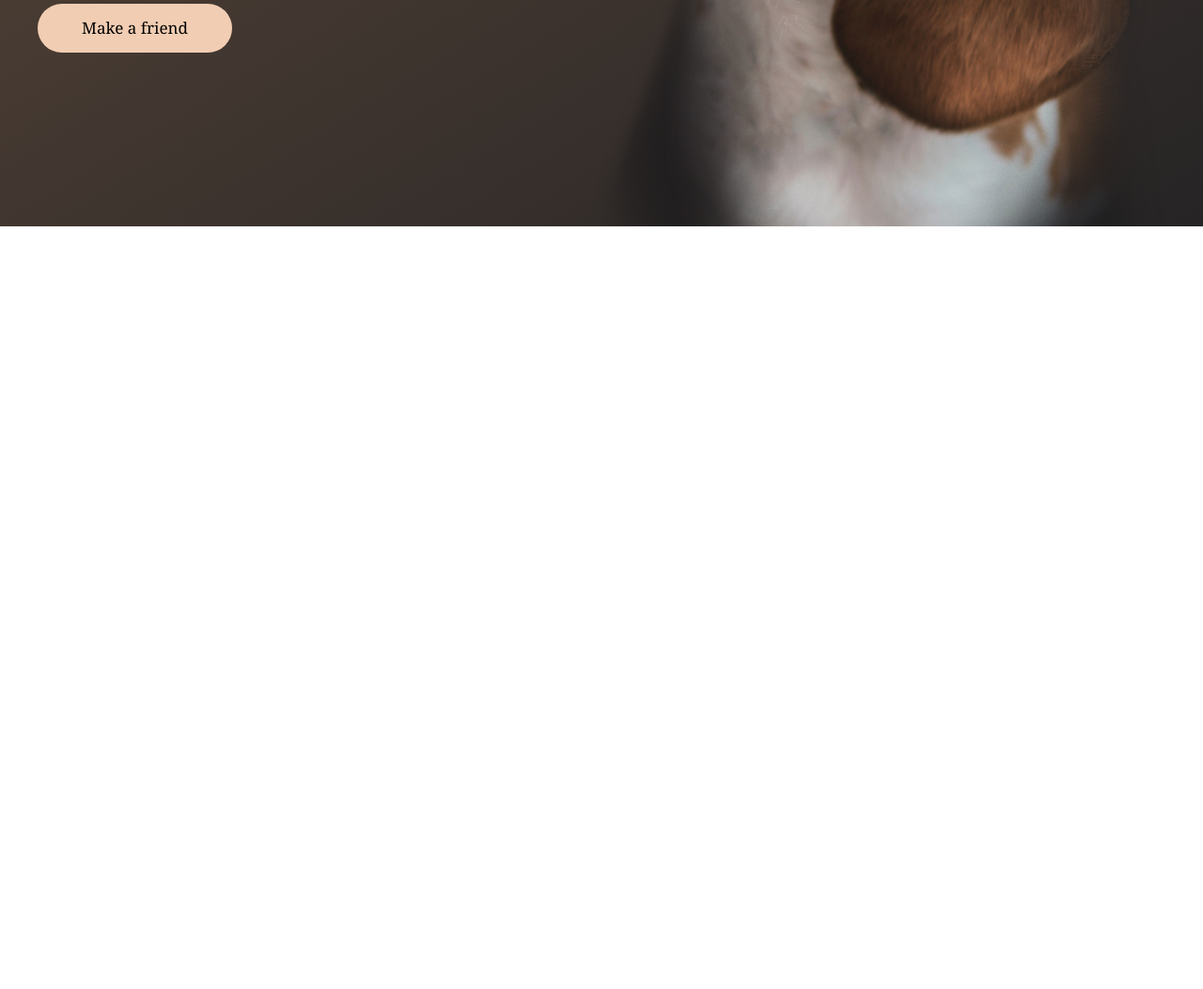
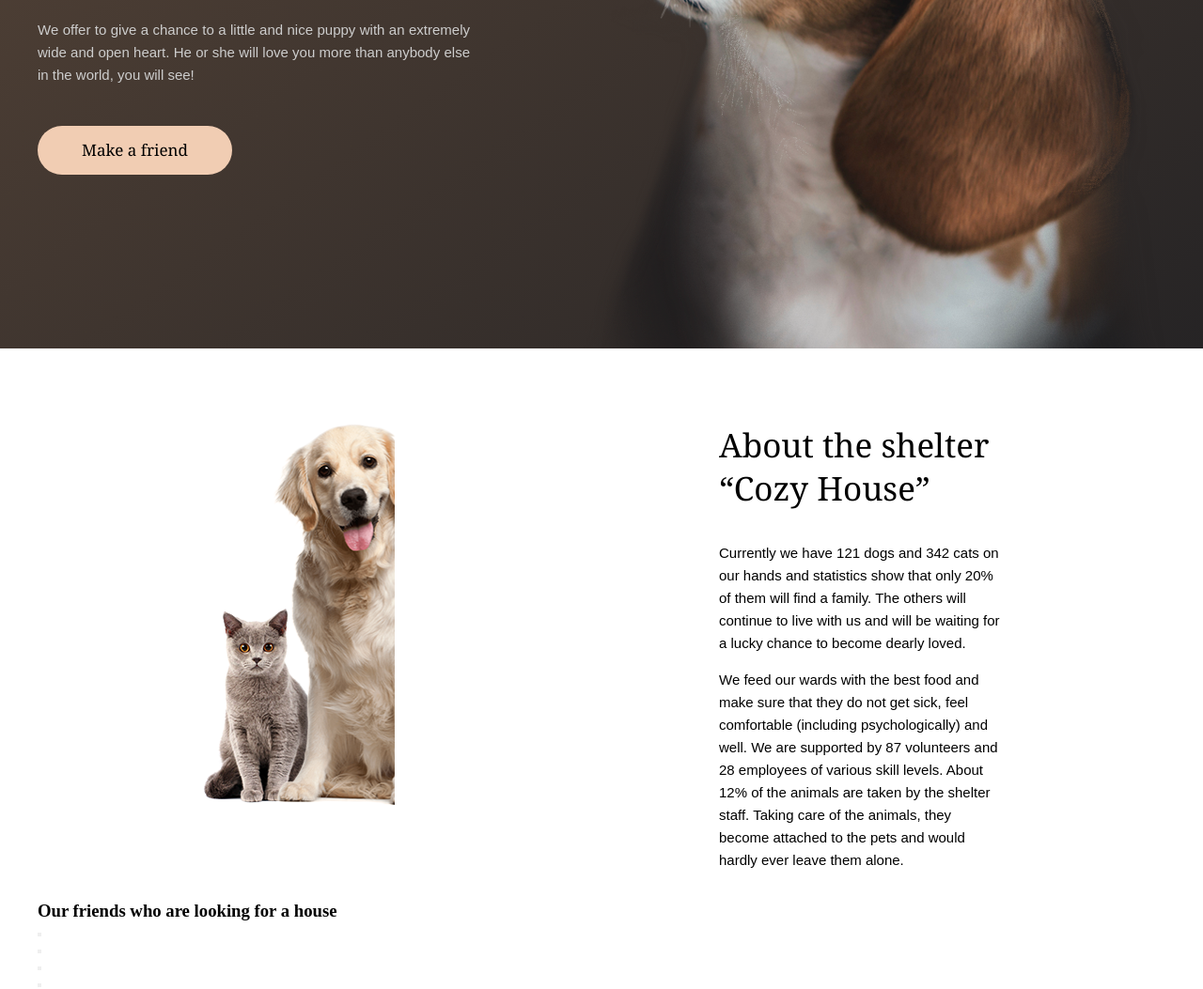
Before and after one commit to Lebedev-023046/projects, a plain HTML site: page shelter/pages/main/index.html in a window 1280 px wide. Shown: the part 537-1590 px from the top of the page at 94% size. Before the commit the page ends 800 px from the top, so only its background shows below. Drawn offline with Linux system fonts and the light colour scheme.

Commit message:
feat: add about section

```diff
--- a/shelter/pages/main/index.html
+++ b/shelter/pages/main/index.html
@@ -8,8 +8,9 @@
     <title>Shelter</title>
 </head>
 <body>
-    <section class="start-screen">
+
     <header class="header">
+        <div class="header-container">
             <div class="logo">
                 <h1 class="title">Cozy House</h1>
                 <h3 class="subtitle">Shelter for pets in Boston</h3>
@@ -22,7 +23,11 @@
                     <li class="nav-item"><a href="#" class="nav-link">Contacts</a></li>
                 </ul>
             </nav>
+        </div>
     </header>
+
+    <main class="main">
+        <section class="start-screen">
             <section class="start-screen-content">
                 <article class="content">
                     <h2 class="heading">Not only people need a house</h2>
@@ -40,8 +45,65 @@
             </section>
         </section>
         <div class="wrapper">
-        <main class="main"></main>
+            <section class="about">
+
+                <section class="about-content">
+                    <article class="about-pets">
+
+                    </article>
+                    <article class="content">
+                        <h3 class="heading">
+                            About the shelter “Cozy House”
+                        </h3>
+                        <p class="subheading">
+                            Currently we have 121 dogs and 342 cats on our hands and
+                            statistics show that only 20% of them will find a family.
+                            The others will continue to live with us and will be waiting
+                            for a lucky chance to become dearly loved.
+                        </p>
+                        <p class="subheading">
+                            We feed our wards with the best food and make sure that they
+                            do not get sick, feel comfortable (including psychologically)
+                            and well. We are supported by 87 volunteers and 28 employees of
+                            various skill levels. About 12% of the animals are taken by the shelter
+                            staff. Taking care of the animals, they become attached to the pets and
+                            would hardly ever leave them alone.
+                        </p>
+                    </article>
+                </section>
+            </section>
+
+            <section class="pets">
+
+                <section class="pets-content">
+                    <h3 class="heading">Our friends who are looking for a house</h3>
+                </section>
+
+                <section class="slider">
+                    <article class="card">
+                        <div class="picture"></div>
+                        <div class="name"></div>
+                        <button class="button-lm"></button>
+                    </article>
+                    <article class="card">
+                        <div class="picture"></div>
+                        <div class="name"></div>
+                        <button class="button-lm"></button>
+                    </article>
+                    <article class="card">
+                        <div class="picture"></div>
+                        <div class="name"></div>
+                        <button class="button-lm"></button>
+                    </article>
+                </section>
+
+                <button class="primary-button"></button>
+
+            </section>
         </div>
+    </main>
+
+
     <footer class="footer"></footer>
 </body>
 </html>
--- a/shelter/pages/main/style.scss
+++ b/shelter/pages/main/style.scss
@@ -31,19 +31,24 @@ body {
     flex-direction: column;
 }
 .header {
+    position: absolute;
+    top: 0;
+    right: 0;
+    bottom: 0;
+    left: 0;
+    margin: 60px auto;
+    max-width: 1200px;
+
+    @media (max-width: 1280px) {
+        margin: 0px 40px;
+}
+
+.header-container {
     display: flex;
     justify-content: space-between;
-    margin: 60px auto;
-    max-width: 1200px;
-    width: 100%;
-
-@media (max-width: 1280px) {
-    margin: 0px 40px;
 }
 
     .logo {
-        // width: 9.84vw;
-        // height: 7.625vh;
 
         .title {
             color: #F1CDB3;
@@ -93,7 +98,7 @@ body {
 .start-screen-content {
     display: flex;
     justify-content: space-between;
-    margin: 0 auto;
+    margin: 180px auto 0px;
     max-width: 1200px;
     width: 100%;
     color: #fff;
@@ -143,3 +148,42 @@ body {
         background: url('../../assets/img/start-screen-puppy.png') transparent;
     }
 }
+
+.about {
+
+    .about-content {
+
+        display: flex;
+        justify-content: space-between;
+        padding: 80px 175px 100px;
+
+        .about-pets {
+            width: 16.0435vw;
+            height: 408px;
+            background: url('../../assets/img/about-pets.png');
+        }
+
+        .content {
+            width: 300px;
+            height: 380px;
+
+            .heading {
+                padding-bottom: 35px;
+                font-family: $titles;
+                font-weight: 400;
+                font-size: 35px;
+                line-height: 45.5px;
+                width: 370px;
+                padding-right: 60px;
+            }
+
+            .subheading {
+                padding-bottom: 15px;
+                font-family: $text;
+                font-weight: 400;
+                font-size: 15px;
+                line-height: 24px;
+            }
+        }
+    }
+}
```
Also changed, not shown: shelter/assets/img/about-pets.png (added), shelter/pages/main/style.css, 1 other file. Lines whose indentation alone changed are shown as unchanged.
